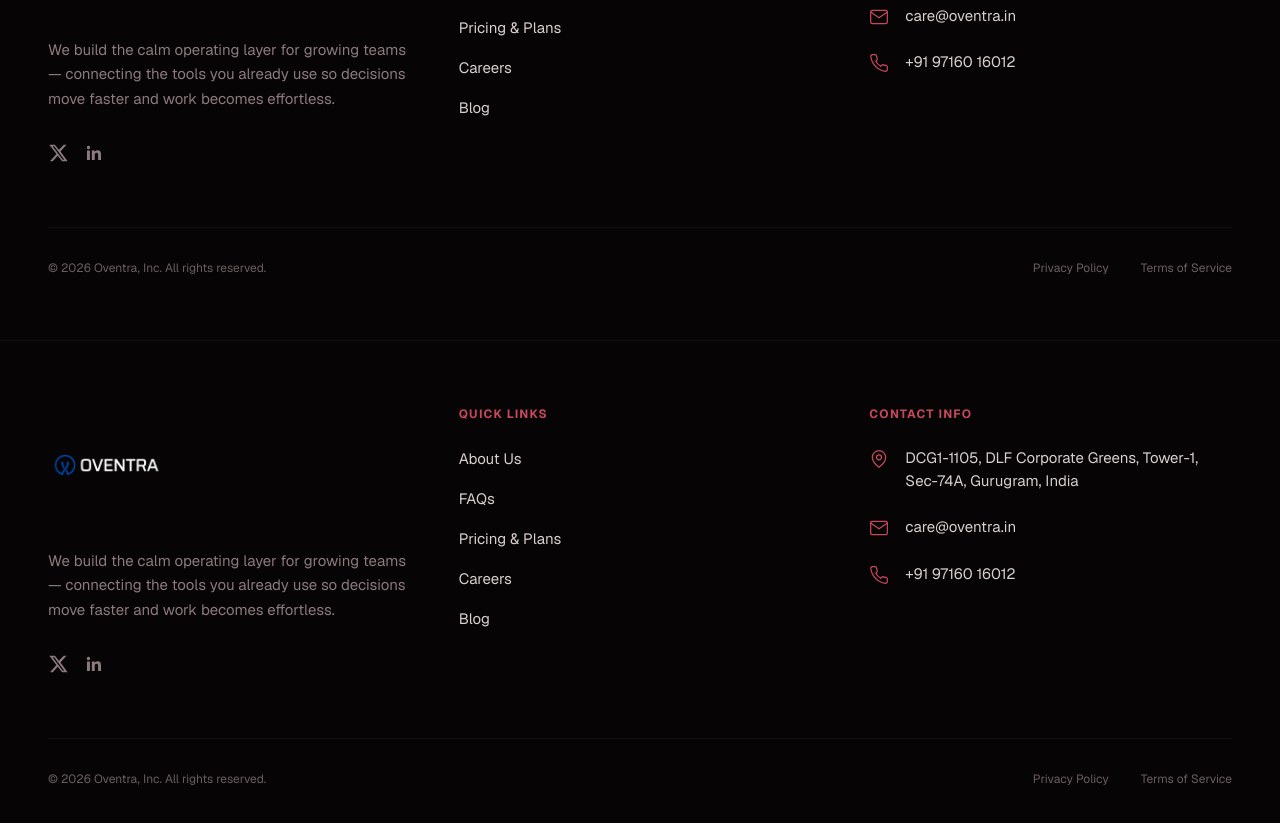
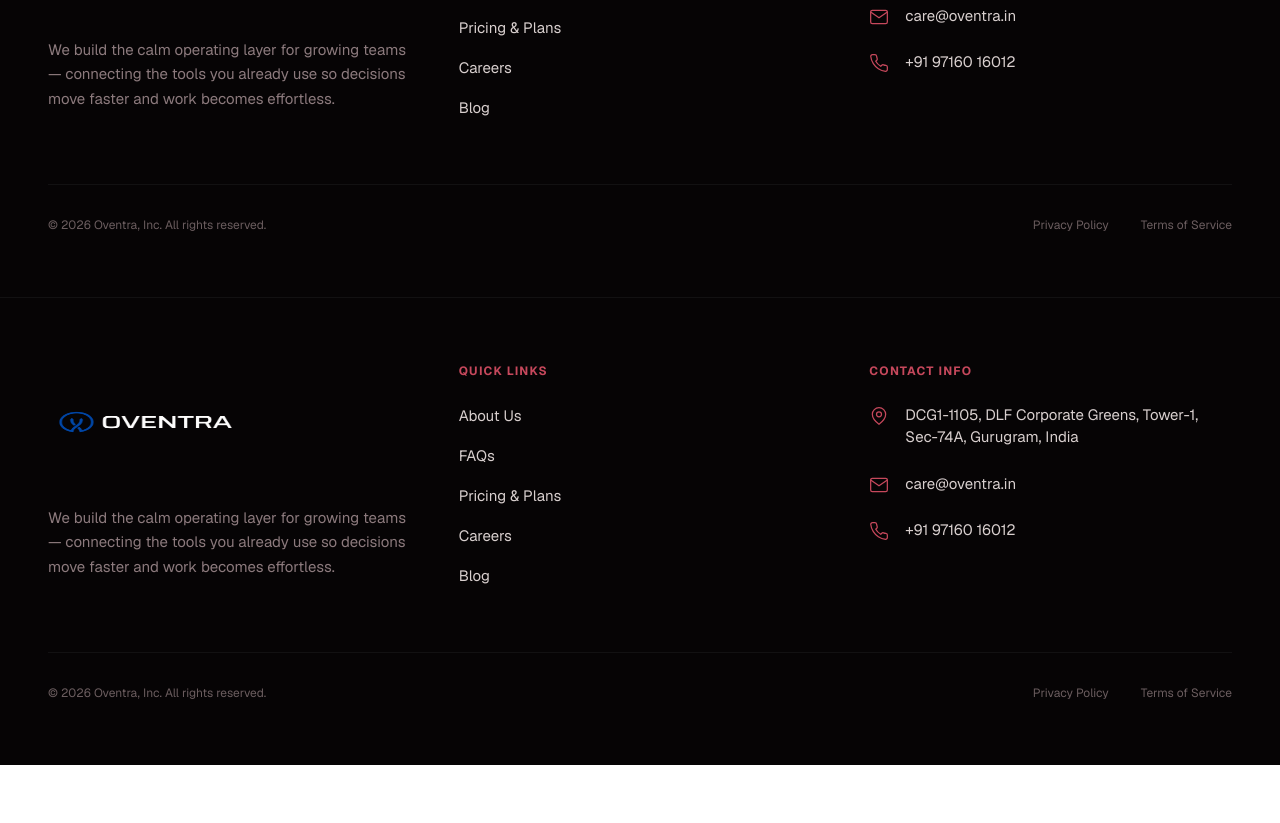
Before and after one commit to care-droid/ov, a Next.js app: page /blog in a window 1280 px wide. Shown: the part 2900-3723 px from the top of the page. After the commit the page ends 3665 px from the top, so only its background shows below. Built offline with nearby package versions, Linux system fonts and the light colour scheme.

Commit message:
Initial commit

```diff
--- a/src/components/home/Footer.tsx
+++ b/src/components/home/Footer.tsx
@@ -59,10 +59,7 @@ const CONTACT_INFO = [
   { icon: PhoneIcon, value: "+91 97160 16012", href: "tel:+919716016012" },
 ];
 
-const SOCIALS = [
-  { icon: XIcon, href: "#", label: "X" },
-  { icon: LinkedinIcon, href: "#", label: "LinkedIn" },
-];
+
 
 // ---- UI Components ---------------------------------------------------------
 
@@ -85,25 +82,13 @@ export default function Footer() {
           {/* Section 1: Logo & About */}
           <div className="flex flex-col gap-6">
             <div className="flex items-center gap-3">
-              <img src="oventra.png" alt="" className="h-30 mt-0 pt-0" />
+              <img src="oventra.png" alt="" className="h-30 w-50 mt-0 pt-0" />
             </div>
             <p className="text-[15px] leading-relaxed text-[#8C7A7D] max-w-sm">
               We build the calm operating layer for growing teams — connecting
               the tools you already use so decisions move faster and work becomes effortless.
             </p>
-            {/* Social Icons inside Section 1 or at bottom? Putting here for style */}
-            <div className="flex gap-4 pt-2">
-              {SOCIALS.map((social) => (
-                <a
-                  key={social.label}
-                  href={social.href}
-                  className="text-[#8C7A7D] hover:text-white transition-colors"
-                  aria-label={social.label}
-                >
-                  <social.icon className="h-5 w-5" />
-                </a>
-              ))}
-            </div>
+
           </div>
 
           {/* Section 2: Quick Links */}
```
